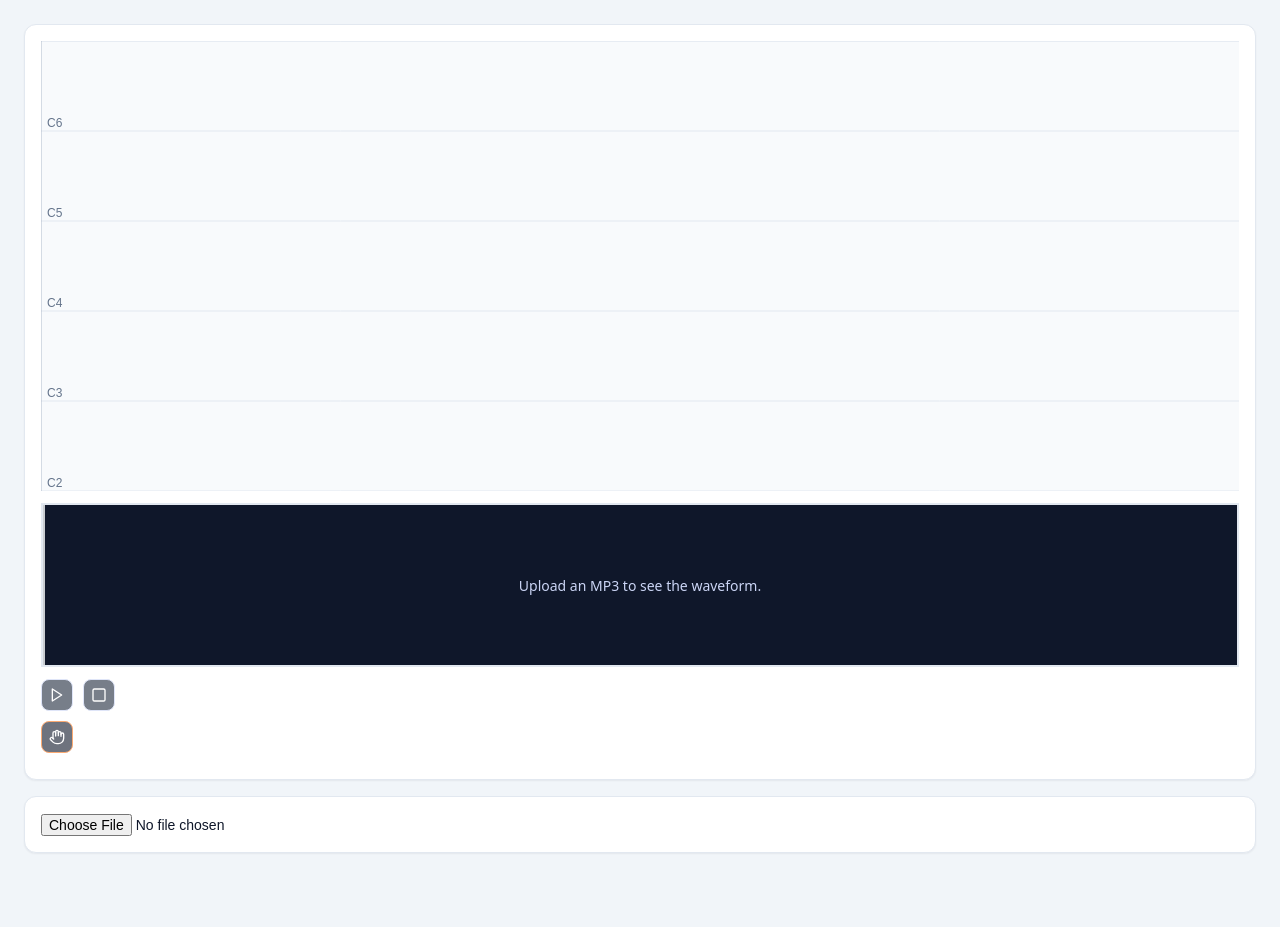
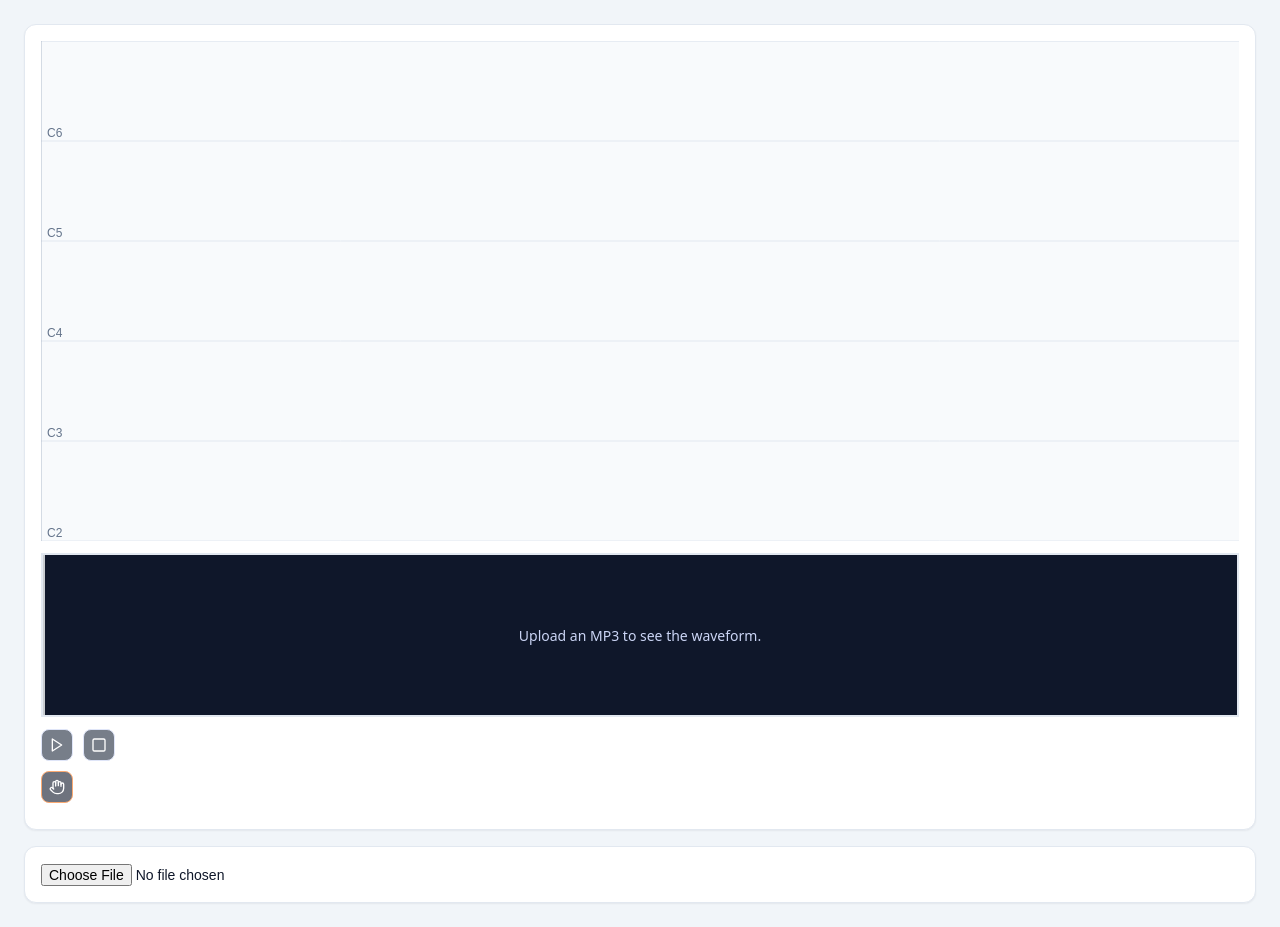
Before and after one commit to revaporated/color-pitchy, a React (Vite) app: page /studio in a window 1280 px wide. Before the commit the page ends 877 px from the top, so only its background shows below. Built offline with nearby package versions, Linux system fonts and the light colour scheme.

Commit message:
increase pitch graph marker size

```diff
--- a/src/components/studio/Studio_PitchGraph.tsx
+++ b/src/components/studio/Studio_PitchGraph.tsx
@@ -490,7 +490,7 @@ export function PitchGraph({
         const markerColor = colorizeMarker ? `rgb(${pitchStyle.rgb})` : '#0f172a';
         const markerShape = colorizeMarker ? pitchStyle.shape : 'circle';
 
-        drawMarker(ctx, x, y, 5, markerShape, markerColor);
+        drawMarker(ctx, x, y, 7, markerShape, markerColor);
 
         ctx.fillStyle = '#0f172a';
         ctx.font = 'bold 13px sans-serif';
--- a/src/pages/Studio.tsx
+++ b/src/pages/Studio.tsx
@@ -36,8 +36,8 @@ export default function StudioPage() {
 
   // Pitch Detection
   const historyDuration = 10
-  const clarityThreshold = 0.85
-  const centsThreshold = 40
+  const clarityThreshold = 0.75
+  const centsThreshold = 45
   const colorizeMarker = true
   const showNoteLines = false
   const showNoteTrails = true
@@ -146,7 +146,7 @@ export default function StudioPage() {
           pixelsPerSecond={PIXELS_PER_SECOND}
           resetKey={pitchResetKey}
           showDiagnostics={false}
-          height={450}
+          height={500}
         />
 
         <Studio_WaveformViewer
```
